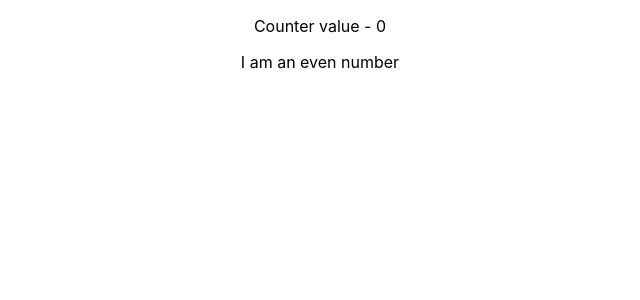
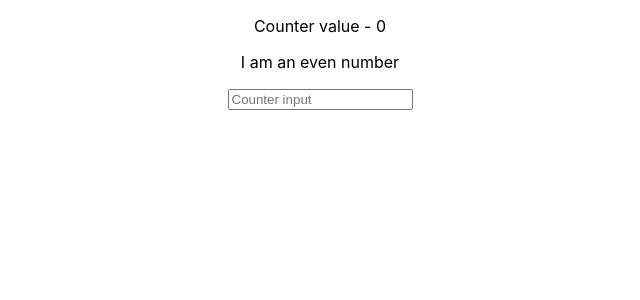
Before and after one commit to neel132/react-training-1, a React (Create React App) app: page / in a window 1280 px wide. Shown: the top 300 px of the page, without its empty margins (320-960 px from the left). Built offline with nearby package versions, Linux system fonts and the light colour scheme.

Commit message:
Getting the value of the text input

```diff
--- a/src/pages/Home/Home.function.js
+++ b/src/pages/Home/Home.function.js
@@ -2,6 +2,7 @@ import { useEffect, useState } from "react"
 import Counter from "../../component/Counter";
 const Home = () => {
 	const [counter, setCounter] = useState(0);
+	const [userInput, setUserInput] = useState('');
 	useEffect(() => {
 		// useEffect is as same as componentDidMount, but it has other features as well
 		console.log("Use Effect hook is called");
@@ -17,10 +18,15 @@ const Home = () => {
 		console.log("settingCounter is called " );
 		setCounter(counter + 1)
 	}
+	const onChangeText = (e) => {
+		console.log("onChangeText is called", e.nativeEvent.target.value);
+		setUserInput(e.nativeEvent.target.value);
+	}
 	return (
 		<div>
 			<center>
 			<Counter counterValue={counter} setCounter={settingCounter} />
+			<input type="textarea" placeholder="Counter input" value={userInput} onChange={(e) => onChangeText(e)} />
 			</center>
 		</div>
 	)
```
